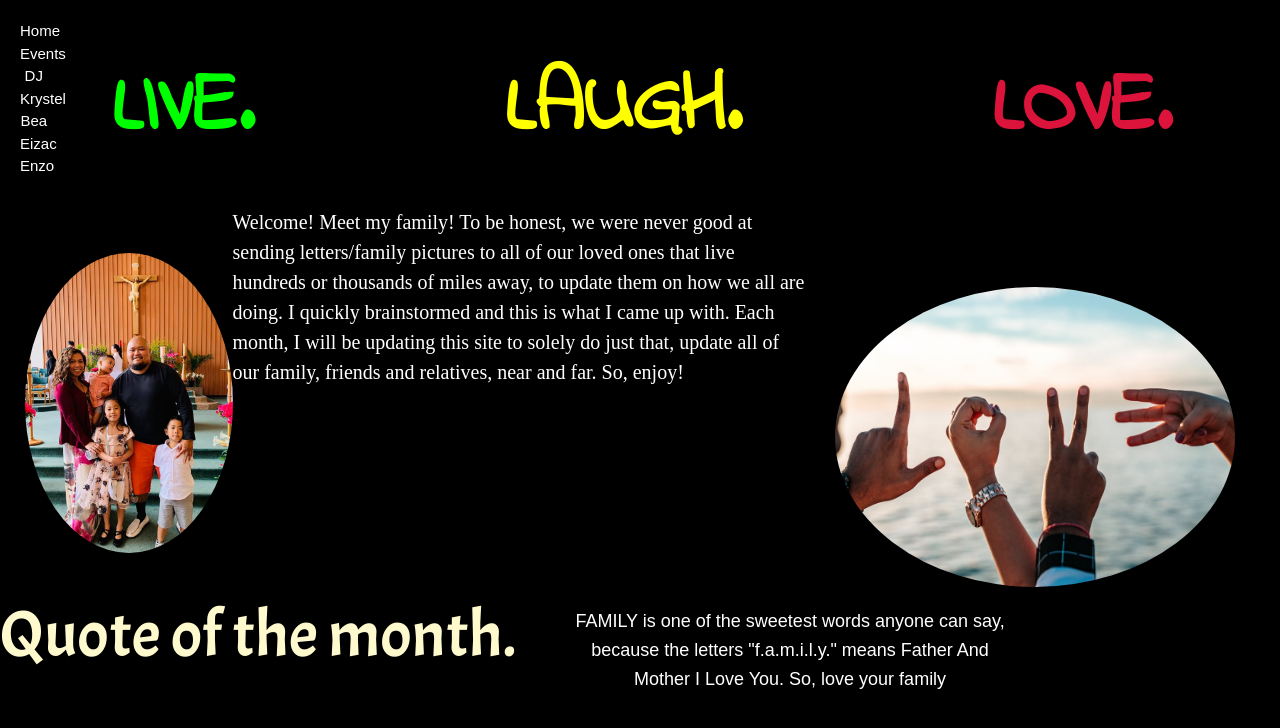
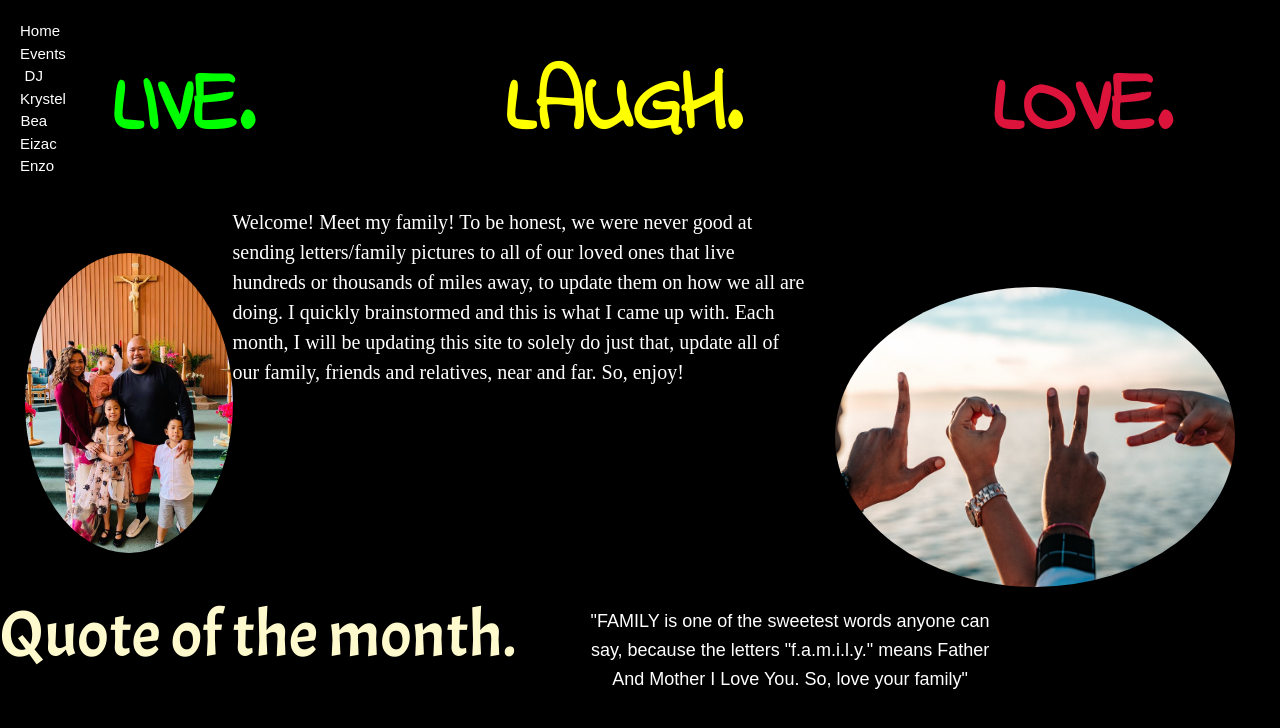
Before and after one commit to djzaragoza/personal_proj_family_site, a plain HTML site: page index.html in a window 1280 px wide. Drawn offline with Linux system fonts and the light colour scheme; a web font is replaced by a local one.

Commit message:
debugging

```diff
--- a/index.html
+++ b/index.html
@@ -55,7 +55,7 @@
             <p>Quote of the month.</p>
         </div>
         <div class="quote-content">
-            <p>FAMILY is one of the sweetest words anyone can say, because the letters "f.a.m.i.l.y." means Father And Mother I Love You.  So, love your family</p>
+            <p>"FAMILY is one of the sweetest words anyone can say, because the letters "f.a.m.i.l.y." means Father And Mother I Love You.  So, love your family"</p>
         </div>
     </div>
 
```
